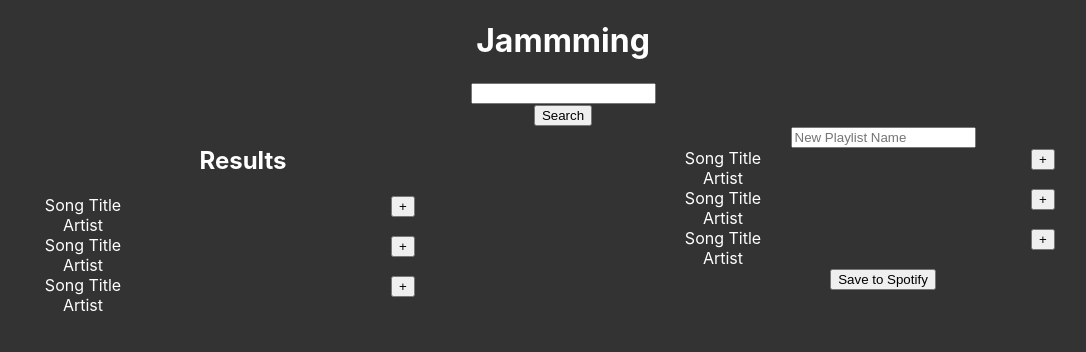
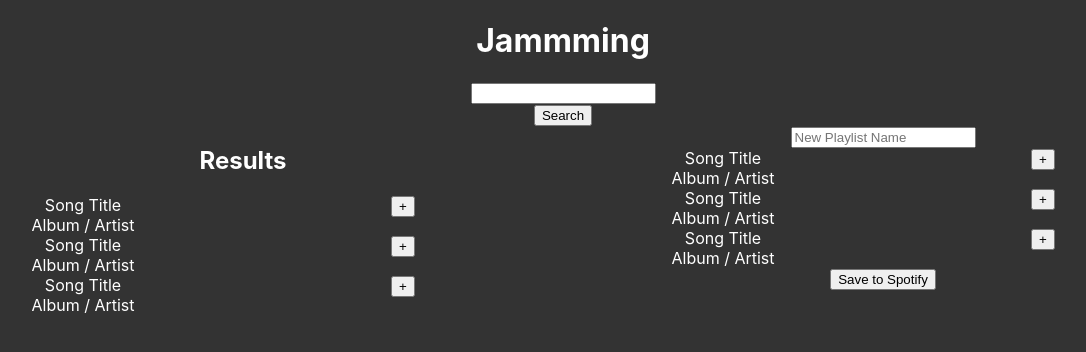
Before and after one commit to gracekishino/jammming, a React (Create React App) app: page / in a window 1280 px wide. Shown: the top 352 px of the page, without its empty margins (77-1163 px from the left). Built offline with nearby package versions, Linux system fonts and the light colour scheme.

Commit message:
Add album text

```diff
--- a/src/components/Track.js
+++ b/src/components/Track.js
@@ -3,7 +3,7 @@ function Track() {
         <div className="row">
             <div className="column">
                 <div>Song Title</div>
-                <div>Artist</div>
+                <div>Album / Artist</div>
             </div>
             <div className="column"><button>+</button></div>
         </div>
```
